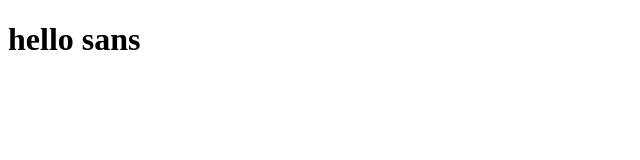
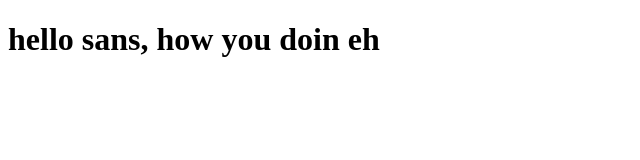
Before and after one commit to sanskritisukkal/coursera-test, a plain HTML site: page site/index.html in a window 1280 px wide. Shown: the whole page, without its empty margins (0-640 px from the left). Drawn offline with Linux system fonts and the light colour scheme.

Commit message:
a small modification to the previous one

```diff
--- a/site/index.html
+++ b/site/index.html
@@ -4,6 +4,6 @@
 	<title>hello sans</title>
 </head>
 <body>
-<h1>hello sans</h1>
+<h1>hello sans, how you doin eh</h1>
 </body>
 </html>
```
